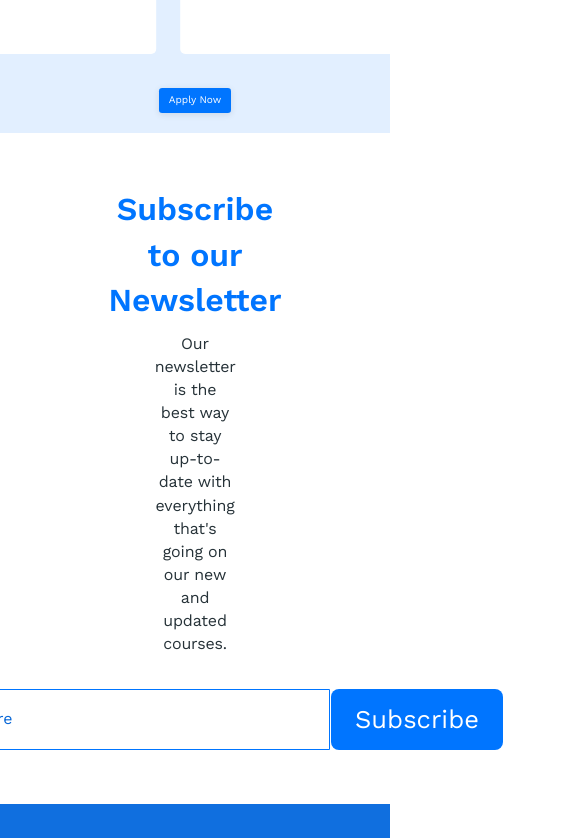
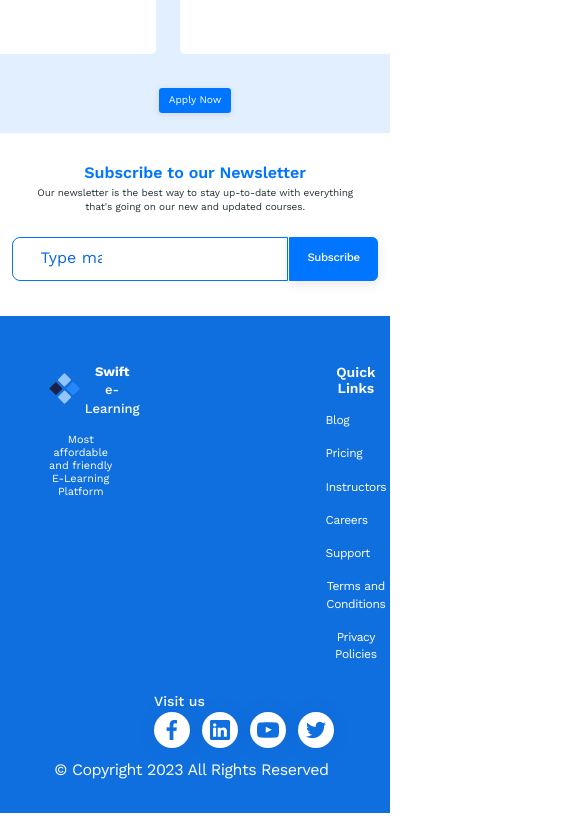
Before and after one commit to TobiramaSan/Swift, a React (Create React App) app: page / in a window 390 px wide. Shown: the part 5566-6404 px from the top of the page, 585 px wide, since content can reach past the window. After the commit the page ends 6379 px from the top, so only its background shows below. Built offline with nearby package versions, Linux system fonts and the light colour scheme.

Commit message:
finally continuing

```diff
--- a/src/components/footer/footer.css
+++ b/src/components/footer/footer.css
@@ -145,3 +145,149 @@
   line-height: 144%;
   letter-spacing: -0.48px;
 }
+
+/* Responsiveness */
+
+@media screen and (max-width: 500px) {
+  .footer-cont {
+    display: flex;
+    flex-direction: column;
+    gap: 10px;
+    width: 100%;
+  }
+
+  .footer-main {
+    float: left;
+    display: flex;
+    flex-direction: row;
+    gap: 186px;
+  }
+
+  .swift {
+    display: flex;
+    flex-direction: column;
+    align-items: flex-start;
+    gap: 16px;
+  }
+
+  .swift p {
+    color: #fff;
+    font-family: Work Sans;
+    font-size: 10.877px;
+    font-style: normal;
+    font-weight: 400;
+    line-height: normal;
+  }
+
+  .logo-name {
+    display: inline-flex;
+    align-items: center;
+    gap: 8px;
+  }
+
+  .logo-name h1 {
+    color: #fff;
+    font-family: Work Sans;
+    font-size: 13.053px;
+    font-style: normal;
+    font-weight: 700;
+    line-height: normal;
+  }
+
+  .logo-name span {
+    color: #fff;
+    font-family: Work Sans;
+    font-size: 13.053px;
+    font-style: normal;
+    font-weight: 500;
+    line-height: normal;
+  }
+
+  .lists-cont {
+    display: flex;
+    flex-direction: row;
+    gap: 117px;
+  }
+
+  .lists-cont ul {
+    display: flex;
+    flex-direction: column;
+    display: flex;
+    align-items: flex-start;
+    gap: 16px;
+  }
+
+  .lists-cont ul li {
+    list-style-type: none;
+    color: #fff;
+    font-family: Work Sans;
+    font-size: 12px;
+    font-style: normal;
+    font-weight: 400;
+    line-height: 144%;
+    letter-spacing: -0.36px;
+  }
+
+  .lists-cont div {
+    display: flex;
+    flex-direction: column;
+    align-items: flex-start;
+    gap: 16px;
+  }
+
+  .lists-cont div h1 {
+    color: #fff;
+    font-family: Work Sans;
+    font-size: 14px;
+    font-style: normal;
+    font-weight: 600;
+    line-height: normal;
+  }
+
+  .socials {
+    display: flex;
+    flex-direction: column;
+    align-items: flex-start;
+    justify-content: flex-start;
+    margin-left: auto;
+    gap: 3px;
+  }
+
+  .socials h1 {
+    color: #fff;
+    font-family: Work Sans;
+    font-size: 14px;
+    font-style: normal;
+    font-weight: 500;
+    line-height: normal;
+  }
+
+  .social-logos {
+    display: flex;
+    justify-content: center;
+    align-items: center;
+    gap: 12px;
+  }
+
+  .social-logos div {
+    display: flex;
+    width: 36px;
+    height: 36px;
+    padding: 6.003px 6.001px 5.997px 5.999px;
+    justify-content: center;
+    align-items: center;
+    border-radius: 185.994px;
+    background: #fff;
+    box-shadow: 0px 0px 25.50000762939453px 0px rgba(0, 0, 0, 0.05);
+  }
+
+  .copyright p {
+    color: #fff;
+    font-family: Work Sans;
+    font-size: 16px;
+    font-style: normal;
+    font-weight: 400;
+    line-height: 144%;
+    letter-spacing: -0.48px;
+  }
+}
--- a/src/components/footer/footer.jsx
+++ b/src/components/footer/footer.jsx
@@ -12,12 +12,14 @@ const Footer = () => {
         <div className="footer-main">
           <div className="swift">
             <div className="logo-name">
+              <div className="main-image">
                 <div className="img">
                   <img src={logo} alt="" />
                 </div>
                 <div className="name">
                   <h1>Swift</h1>
                   <span>e-Learning</span>
+                </div>
               </div>
             </div>
             <p>Most affordable and friendly E-Learning Platform</p>
--- a/src/components/header/header.css
+++ b/src/components/header/header.css
@@ -16,6 +16,11 @@
   gap: 8px;
 }
 
+.header-cont .logo-name .main-image {
+  display: flex;
+  align-items: center;
+}
+
 .logo-name h1 {
   color: #004bb0;
   font-family: Work Sans;
@@ -32,6 +37,10 @@
   font-style: normal;
   font-weight: 500;
   line-height: normal;
+}
+
+img.menu {
+  display: none;
 }
 
 .list-items {
@@ -146,6 +155,10 @@ form input {
     justify-content: space-between;
     width: 100%;
     transition: 1s all ease;
+  }
+
+  img.menu {
+    display: block;
   }
 
   .active-mobile .list-items {
--- a/src/components/header/header.jsx
+++ b/src/components/header/header.jsx
@@ -18,7 +18,7 @@ const Header = () => {
     <div className="header">
       <div className={isMobileActive ? "active-mobile" : "header-cont"}>
         <div className="logo-name">
-          <div>
+          <div className="main-image">
             <div className="img">
               <img src={logo} alt="" />
             </div>
--- a/src/components/subscribe/subscribe.css
+++ b/src/components/subscribe/subscribe.css
@@ -76,3 +76,82 @@
   cursor: pointer;
   border-style: none;
 }
+
+/* Responsiveness */
+
+@media screen and (max-width: 500px) {
+  .subscribe {
+    width: 100%;
+    background-color: #fff;
+  }
+
+  .subscribe-cont {
+    width: 100%;
+    display: inline-flex;
+    padding: 31px 34.743px 35px 35px;
+    flex-direction: column;
+    align-items: center;
+    gap: 22.503px;
+  }
+
+  .subtitle {
+    display: flex;
+    flex-direction: column;
+    justify-content: center;
+    align-items: center;
+    gap: 3.244px;
+  }
+
+  .subtitle h1 {
+    color: #0075ff;
+    font-family: Work Sans;
+    font-size: 16px;
+    font-style: normal;
+    font-weight: 600;
+    line-height: 18.574px;
+  }
+
+  .subscribe p {
+    color: #263238;
+    text-align: center;
+    font-family: Work Sans;
+    font-size: 10px;
+    font-style: normal;
+    font-weight: 400;
+    line-height: 144%;
+    letter-spacing: -0.1px;
+  }
+
+  .subbody {
+    display: flex;
+    flex-direction: row;
+    gap: 1px;
+  }
+
+  .subbody input {
+    display: flex;
+    width: 276px;
+    padding: 13.56px 185.557px 13.56px 27.14px;
+    justify-content: center;
+    align-items: center;
+    gap: 7.137px;
+  }
+
+  .subbody button {
+    display: flex;
+    padding: 11.419px 17.128px;
+    align-items: flex-start;
+    gap: 7.137px;
+    border-radius: 0px 5.709px 5.709px 0px;
+    border: 0.714px solid #0075ff;
+    background: #0075ff;
+    box-shadow: 0px 2.85472px 10.70521px 0px rgba(51, 51, 51, 0.13);
+    color: #fff;
+    font-family: Work Sans;
+    font-size: 11.419px;
+    font-style: normal;
+    font-weight: 500;
+    line-height: 144%;
+    letter-spacing: -0.343px;
+  }
+}
```
Lines whose indentation alone changed are shown as unchanged.
